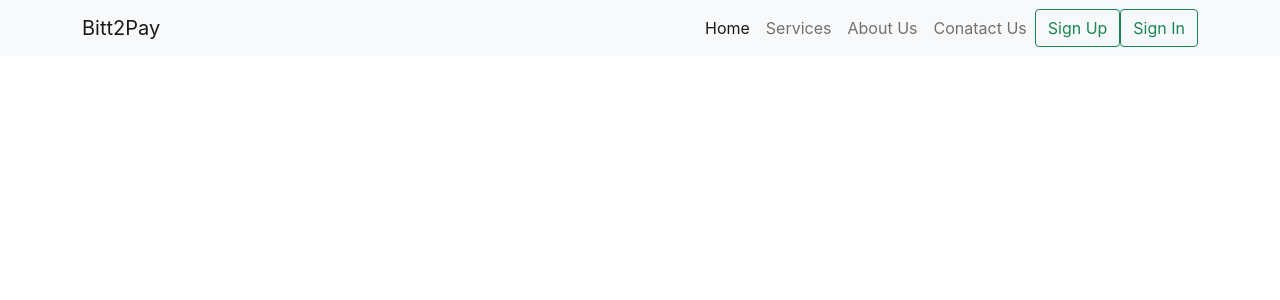
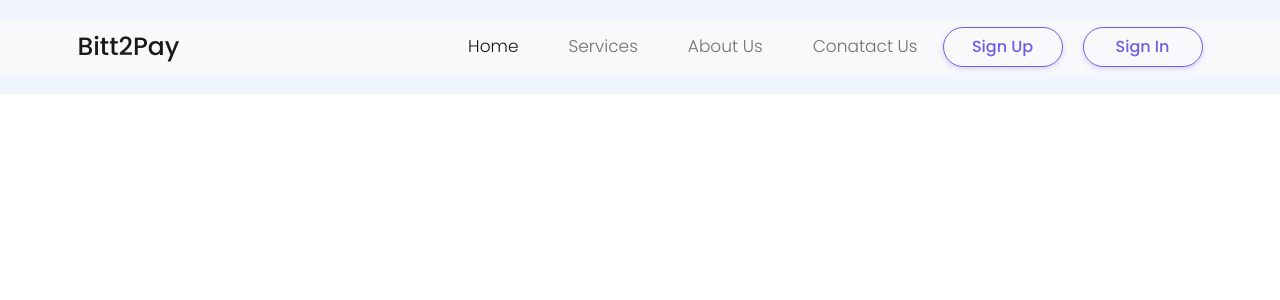
Before and after one commit to Pra-Shant-Chouhan/firebase-react-web, a React (Create React App) app: page / in a window 1280 px wide. Shown: the top 300 px of the page. Built offline with nearby package versions, Linux system fonts and the light colour scheme.

Commit message:
Navbar style added

```diff
--- a/src/component/Navbar.js
+++ b/src/component/Navbar.js
@@ -4,7 +4,7 @@
 
     return (
         <>
-            <section className='navbar-bg main-hero-container'>
+            <section className='navbar-bg'>
 
                 <nav className="navbar navbar-expand-lg navbar-light bg-light">
                     <div className="container">
@@ -31,8 +31,8 @@
                             </ul>
                             <form className="d-flex">
 
-                                <button className="btn btn-outline-success" type="submit">Sign Up</button>
-                                <button className="btn btn-outline-success" type="submit">Sign In</button>
+                                <button className="btn btn-outline-success btn-style btn-style-border" type="submit">Sign Up</button>
+                                <button className="btn btn-outline-success btn-style btn-style-border" type="submit">Sign In</button>
                             </form>
                         </div>
                     </div>
--- a/src/index.css
+++ b/src/index.css
@@ -1,13 +1,97 @@
-body {
+@import url("https://fonts.googleapis.com/css2?family=Poppins:wght@300;500;700&display=swap");
+
+/* custom colors  */
+
+* {
   margin: 0;
-  font-family: -apple-system, BlinkMacSystemFont, 'Segoe UI', 'Roboto', 'Oxygen',
-    'Ubuntu', 'Cantarell', 'Fira Sans', 'Droid Sans', 'Helvetica Neue',
-    sans-serif;
-  -webkit-font-smoothing: antialiased;
-  -moz-osx-font-smoothing: grayscale;
+  padding: 0;
+  box-sizing: border-box;
+  font-family: "Poppins", sans-serif;
 }
 
-code {
-  font-family: source-code-pro, Menlo, Monaco, Consolas, 'Courier New',
-    monospace;
+:root {
+  --bgcolor: #f1f5fd;
+  --primary-color: #6f5de7;
+  --text-color: #828286;
+  --main-text-color: #333333;
 }
+
+html {
+  font-size: 62.5%;
+}
+
+a {
+  text-decoration: none;
+  color: #fff;
+}
+
+h1,
+h2,
+h3,
+h4,
+h5,
+h6 {
+  color: #333333;
+}
+
+/* --------------------------------- navbar css style starts
+                        -------------------------------------------------------*/
+
+.navbar-bg {
+  background-color: var(--bgcolor);
+  padding: 2rem 0;
+  z-index: 99;
+  position: relative;
+}
+
+.navbar-brand {
+  font-size: 2.5rem;
+}
+
+.navbar li {
+  padding: 0 2rem;
+}
+
+.navbar li a {
+  font-size: 1.7rem;
+  font-weight: lighter;
+  position: relative;
+}
+
+.navbar li a:hover {
+  color: var(--primary-color) !important;
+  text-shadow: 0 0.2rem 0.3rem rgba(183, 171, 255, 0.5);
+}
+
+.btn-style {
+  width: 12rem;
+  height: 4rem;
+  border-radius: 2rem;
+  color: #fff;
+  background-color: var(--primary-color);
+  font-size: 1.6rem;
+}
+
+.btn-style:first-child {
+  margin-right: 2rem;
+}
+
+.btn-style:hover {
+  border: 0.1rem solid var(--primary-color);
+  background-color: transparent;
+  color: var(--primary-color);
+  box-shadow: 0 0.2rem 0.5rem rgba(183, 171, 255, 0.5);
+}
+
+.btn-style-border {
+  border: 0.1rem solid var(--primary-color);
+  background-color: transparent;
+  color: var(--primary-color);
+  box-shadow: 0 0.2rem 0.5rem rgba(183, 171, 255, 0.5);
+}
+
+.btn-style-border:hover {
+  color: #fff;
+  background-color: var(--primary-color);
+  text-transform: capitalize;
+}
```
